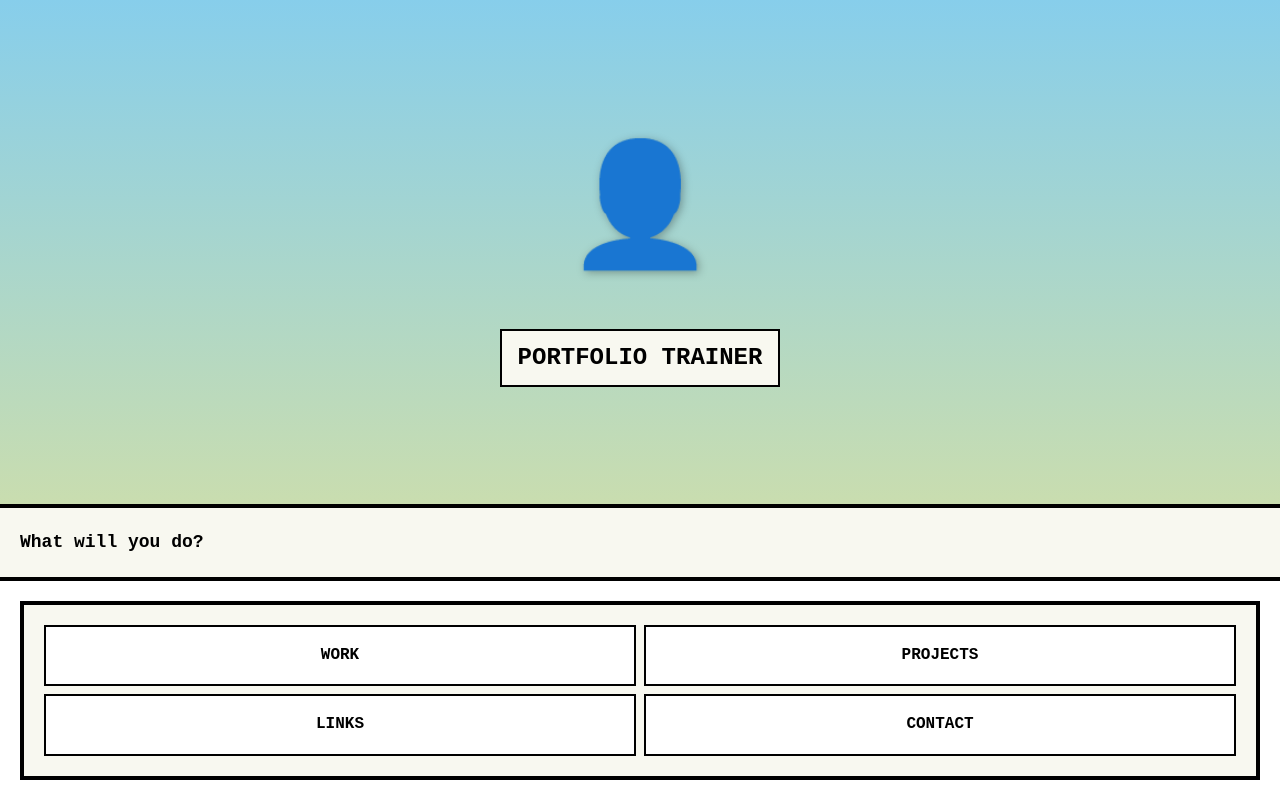
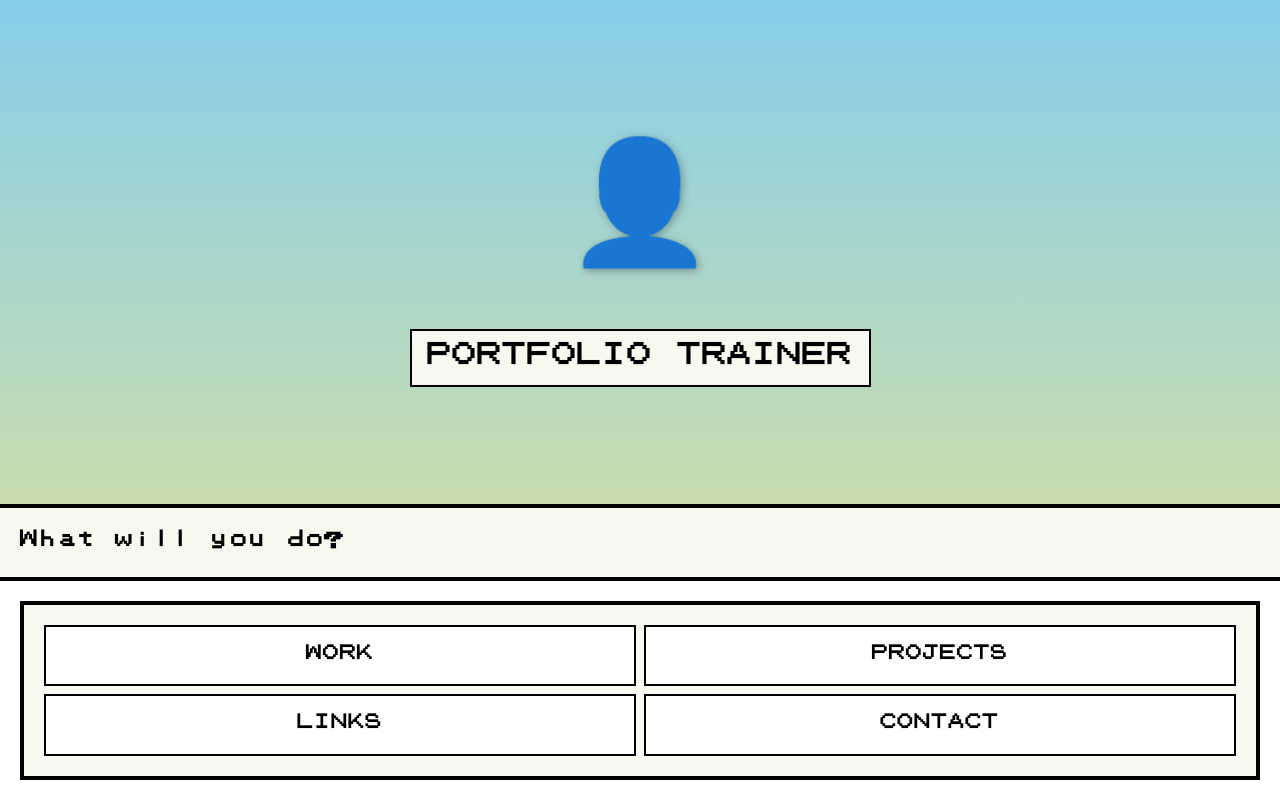
Before and after one commit to jayrungta/battle-folio, an Angular app: page / in a window 1280 px wide. Built offline with nearby package versions, Linux system fonts and the light colour scheme.

Commit message:
feat: Enhance styles with custom Pokemon font and new utility classes

```diff
--- a/src/styles.scss
+++ b/src/styles.scss
@@ -1,13 +1,36 @@
 /* You can add global styles to this file, and also import other style files */
 
-/* CSS Reset */
+/* ============================================
+   FONT DECLARATIONS
+   ============================================ */
+
+/* Custom Pokemon Font (optional - add pokemon-font.ttf to assets/fonts/) */
+@font-face {
+  font-family: 'PokemonFont';
+  src: url('/assets/fonts/pokemon-font.ttf') format('truetype');
+  font-weight: normal;
+  font-style: normal;
+  font-display: swap;
+}
+
+/* ============================================
+   CSS RESET
+   ============================================ */
+
 *, *::before, *::after {
   box-sizing: border-box;
   margin: 0;
   padding: 0;
+  -webkit-font-smoothing: none;
+  -moz-osx-font-smoothing: grayscale;
+  font-smooth: never;
 }
 
-/* Retro Pokémon Color Palette (Game Boy aesthetic) */
+/* ============================================
+   COLOR PALETTE
+   ============================================ */
+
+/* Retro Pokémon Color Palette */
 :root {
   /* Game Boy Colors */
   --gb-dark: #0f380f;
@@ -15,14 +38,21 @@
   --gb-medium-light: #8bac0f;
   --gb-light: #9bbc0f;
 
-  /* Additional Pokémon-inspired colors */
-  --pokemon-red: #ff1111;
-  --pokemon-blue: #0000ff;
-  --pokemon-yellow: #ffde00;
+  /* Classic Pokemon Colors */
+  --pokemon-red: #F83038;
+  --pokemon-blue: #3850F8;
+  --pokemon-yellow: #F8D030;
+  --pokemon-green: #78C850;
   --pokemon-black: #000000;
-  --pokemon-white: #ffffff;
+  --pokemon-white: #FFFFFF;
 
-  /* UI Colors */
+  /* UI Colors - Text Boxes & Menus */
+  --pokemon-text-box-bg: #F8F8F8;
+  --pokemon-text-box-border: #000000;
+  --pokemon-menu-bg: #FFFFFF;
+  --pokemon-menu-border: #000000;
+
+  /* Additional UI Colors */
   --ui-bg: #f8f8f0;
   --ui-border: #000000;
   --ui-shadow: rgba(0, 0, 0, 0.2);
@@ -33,22 +63,29 @@
   --text-secondary: #666666;
 }
 
-/* Global Styles */
+/* ============================================
+   GLOBAL FONT APPLICATION
+   ============================================ */
+
+/* Global Styles with Pokemon Font Priority */
 html, body {
   width: 100%;
   height: 100%;
-  font-family: 'Courier New', 'Press Start 2P', monospace, sans-serif;
+  font-family: 'PokemonFont', 'Press Start 2P', 'Courier New', monospace;
   line-height: 1.6;
   color: var(--text-primary);
   background: var(--ui-bg);
   -webkit-font-smoothing: none;
   -moz-osx-font-smoothing: grayscale;
+  font-smooth: never;
+  image-rendering: pixelated;
 }
 
 body {
   margin: 0;
   padding: 0;
   overflow-x: hidden;
+  letter-spacing: 1px; /* Pixel fonts often need slight spacing adjustment */
 }
 
 /* Image Rendering for Pixel Art */
@@ -109,7 +146,65 @@ button {
   }
 }
 
-/* Utility Classes */
+/* ============================================
+   FONT SIZE UTILITIES
+   ============================================ */
+
+.text-small {
+  font-size: 12px;
+  line-height: 1.2;
+}
+
+.text-medium {
+  font-size: 16px;
+  line-height: 1.3;
+}
+
+.text-large {
+  font-size: 24px;
+  line-height: 1.3;
+}
+
+.text-battle-menu {
+  font-size: 18px;
+  line-height: 1.5;
+  text-transform: uppercase;
+}
+
+/* ============================================
+   RETRO TEXT STYLING
+   ============================================ */
+
+.pokemon-text {
+  font-family: 'PokemonFont', 'Press Start 2P', 'Courier New', monospace;
+  text-transform: uppercase;
+  letter-spacing: 2px;
+  color: var(--pokemon-black);
+  text-shadow: 2px 2px 0px var(--ui-shadow);
+}
+
+.dialog-text {
+  font-family: 'PokemonFont', 'Press Start 2P', 'Courier New', monospace;
+  font-size: 14px;
+  line-height: 1.6;
+  color: var(--pokemon-black);
+}
+
+/* ============================================
+   PIXEL PERFECT RENDERING
+   ============================================ */
+
+.pixel-perfect {
+  -webkit-font-smoothing: none;
+  -moz-osx-font-smoothing: grayscale;
+  font-smooth: never;
+  image-rendering: pixelated;
+}
+
+/* ============================================
+   GENERAL UTILITY CLASSES
+   ============================================ */
+
 .pixelated {
   image-rendering: pixelated;
 }
```
Also changed, not shown: src/assets/fonts/pokemon-font.ttf (added), 1 other file (tests, documents, lock files or other folders).
